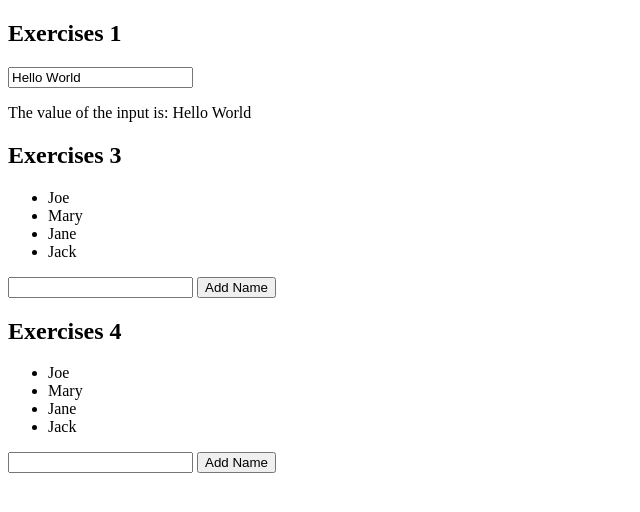
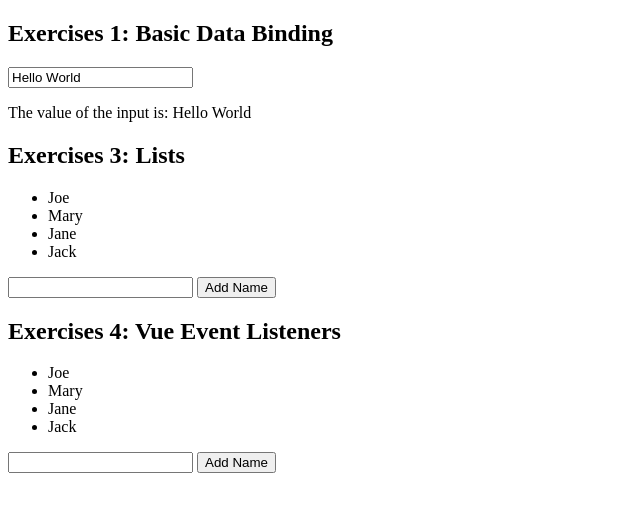
Before and after one commit to VinhTruong2001/cryptowar-test, a plain HTML site: page index.html in a window 1280 px wide. Shown: the whole page, without its empty margins (0-640 px from the left). Drawn offline with nearby package versions, Linux system fonts and the light colour scheme.

Commit message:
Add exersises 1

```diff
--- a/index.html
+++ b/index.html
@@ -9,12 +9,12 @@
 <body>
     <div id="root">
         <div id="ex1">
-            <h2>Exercises 1</h2>
+            <h2>Exercises 1: Basic Data Binding</h2>
             <input type="text" id="input1" v-model="message">
             <p>The value of the input is: {{ message }}</p>
         </div>
         <div id="ex3">
-            <h2>Exercises 3</h2>
+            <h2>Exercises 3: Lists</h2>
             <ul>
                 <li v-for="name in names" v-text="name"></li>
             </ul>
@@ -22,7 +22,7 @@
             <button id="button">Add Name</button>
         </div>
         <div id="ex4">
-            <h2>Exercises 4</h2>
+            <h2>Exercises 4: Vue Event Listeners</h2>
             <ul>
                 <li v-for="name in names" v-text="name"></li>
             </ul>
```
